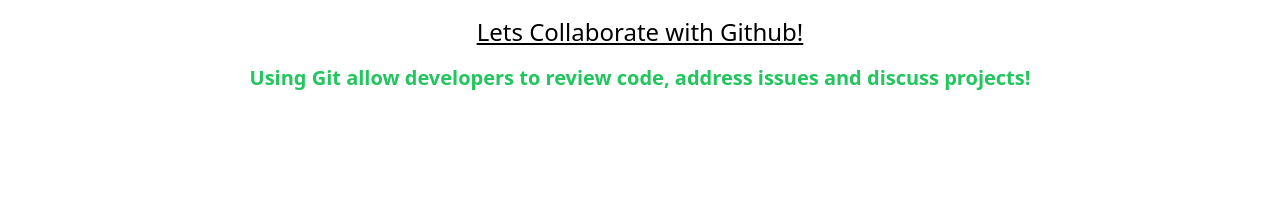
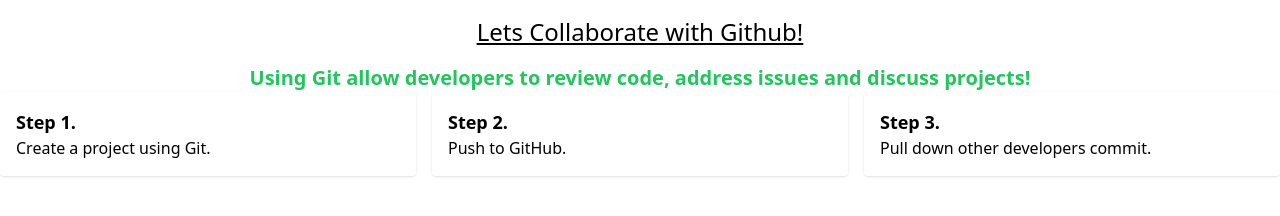
Before and after one commit to missraydesigns/mdia-4590-in-class, a plain HTML site: page index.html in a window 1280 px wide. Drawn offline with nearby package versions, Linux system fonts and the light colour scheme.

Commit message:
Added Cards

```diff
--- a/index.html
+++ b/index.html
@@ -8,11 +8,32 @@
     <script src="https://cdn.tailwindcss.com"></script>
 </head>
 <body>
+    <!-- HEADER START -->
     <div class="container px-4 mc-auto">
         <div class="text-center mt-4">
              <h1 class="text-2xl font--bold underline">Lets Collaborate with Github!</h1>
              <h3 class="text-xl font-bold mt-4 text-green-500">Using Git allow developers to review code, address issues and discuss projects!</h3>
          </div>
     </div>
+<!-- HEADER END -->
+
+    <!-- START  CARDS -->
+    <section class="grid grid-cols-1 lg:grid-cols-3 gap-4">
+        <div  class="rounded shadow p-4">
+            <h3 class="text-lg font-bold">Step 1.</h3>
+            <p>Create a project using Git.</p>
+        </div>
+        <div  class="rounded shadow p-4">
+            <h3 class="text-lg font-bold">Step 2.</h3>
+            <p>Push to GitHub.</p>
+        </div>
+        <div  class="rounded shadow p-4">
+            <h3 class="text-lg font-bold">Step 3.</h3>
+            <p>Pull down other developers commit.</p>
+        </div>
+    </section>
+<!-- END CARDS -->
+
+
 </body>
 </html>
```
